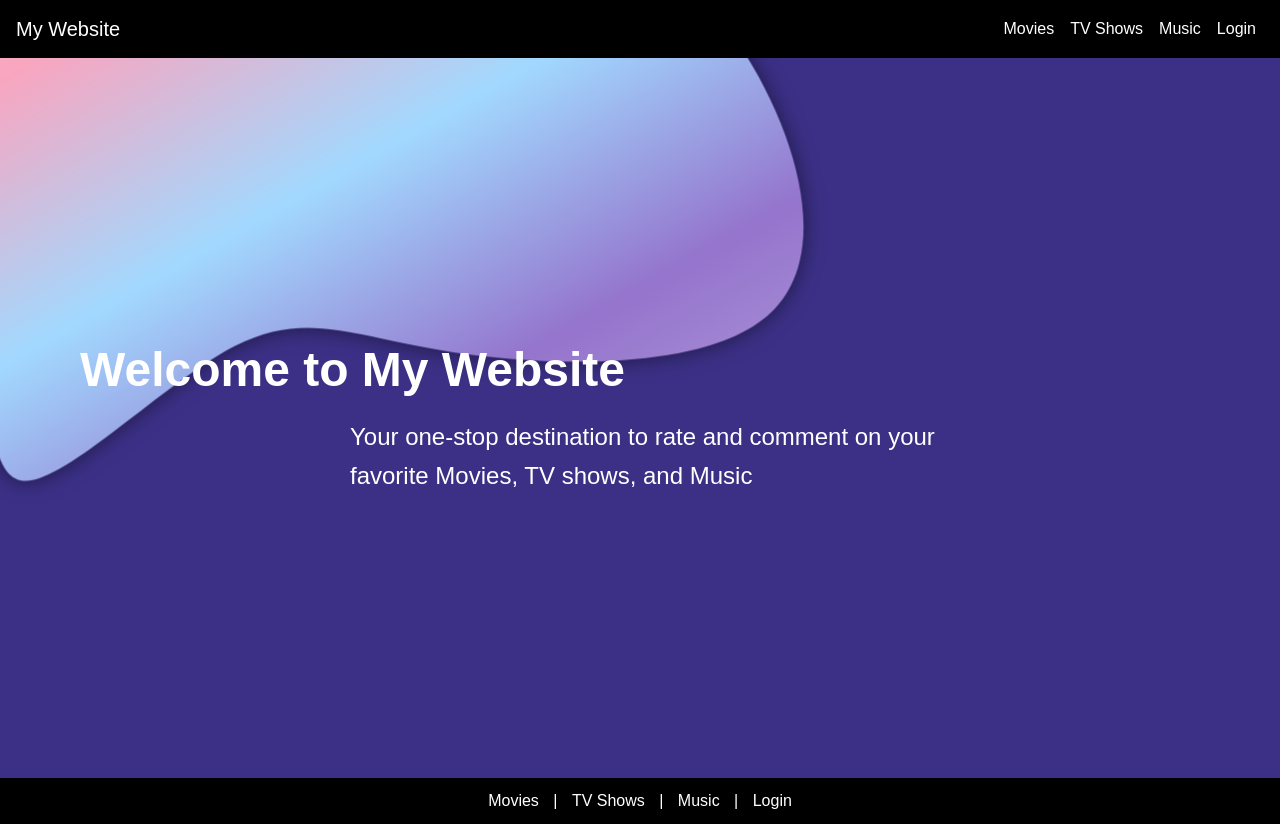
After one commit to DafneArreola/Chatter-React, a Flask app: page /movies in a window 1280 px wide. The commit adds this page. Run offline with Flask 3, Linux system fonts and the light colour scheme; some libraries are stand-ins or nearby versions.

```diff
--- a/backend/routes.py
+++ b/backend/routes.py
@@ -1,11 +1,29 @@
-from flask import Blueprint, request, jsonify, render_template
+from flask import Blueprint, request, render_template
 from backend.database import db
-from backend.movie_api import get_movie_details, search_movies, get_popular_movies
-
 
 main = Blueprint('main', __name__)
 
 @main.route('/')
 def home():
-    movies = get_popular_movies()
     return render_template('home.html', movies=movies)
+
+@main.route('/movies')
+def movies():
+    return render_template('movies.html', movies=movies)
+
+@main.route('/music')
+def music_search():
+    return render_template('music_search.html')
+
+# @main.route('/music_search', methods=['GET'])
+# def music_search():
+#     query = request.args.get('q', '')
+#     results = search_songs(query)  # Replace with your actual search function
+#     return render_template('music_search_results.html', query=query)
+
+# @main.route('/song/<int:song_id>')
+# def song_detail(song_id):
+#     # Retrieve song details, comments, and other relevant data from the database
+#     song = db.get_song_by_id(song_id)
+#     comments = db.get_comments_for_song(song_id)
+#     return render_template('song_detail.html', song=song, comments=comments)
--- /dev/null
+++ b/frontend/static/css/movies.css
@@ -0,0 +1,115 @@
+* {
+    margin: 0;
+    padding: 0;
+}
+
+.hero {
+    position: relative;
+    height: 90vh;
+    display: flex;
+    align-items: center;
+    justify-content: space-between;
+    padding: 0 20px;
+    overflow: hidden;
+    background-color: #3b3086;
+    color: white;
+}
+
+.blob {
+    position: absolute;
+    width: 80%;
+    height: auto;
+    top: 0;
+    left: 0;
+    transform: translateY(-10%);
+    z-index: 0;
+    animation: pulsate 5s infinite;
+    filter: drop-shadow(0 0 10px rgba(0, 0, 0, 0.5));
+}
+
+.blob svg {
+    width: 100%;
+    height: 100%;
+}
+
+.hero .content {
+    position: relative;
+    z-index: 1;
+    width: 50%;
+    display: flex;
+    flex-direction: column;
+    align-items: flex-start; /* Aligns the text to the start */
+    padding-left: 20px; /* Adds some space from the left */
+}
+
+.hero h1 {
+    font-size: 3em;
+    margin-bottom: 20px;
+    margin-left: 40px;
+    font-weight: bolder;
+    position: relative; /* Ensures the text overlays the blob */
+    z-index: 2; /* Ensures the text is above the blob */
+}
+
+.hero p {
+    font-size: 1.5em;
+    max-width: 600px;
+    margin: auto;
+    text-align: left;
+    position: relative; /* Ensures the text is positioned correctly */
+    z-index: 2; /* Ensures the text is above the blob */
+}
+
+
+@keyframes pulsate {
+    0%, 100% { transform: scale(1); }
+    50% { transform: scale(1.05); }
+}
+
+.gradient-svg {
+    width: 100%;
+    height: auto;
+}
+
+.gradient-svg path {
+    fill: url(#blobGradient);
+    animation: gradient-animation 10s ease infinite;
+}
+
+@keyframes gradient-animation {
+    0% {
+        fill: linear-gradient(115deg, #f9c6c9 0%, #f9a6c0 25%, #a2d9ff 50%, #f4f7a8 75%, #f4a6c2 100%);
+    }
+    50% {
+        fill: linear-gradient(115deg, #f4a6c2 0%, #f4f7a8 25%, #a2d9ff 50%, #f9a6c0 75%, #f9c6c9 100%);
+    }
+    100% {
+        fill: linear-gradient(115deg, #f9c6c9 0%, #f9a6c0 25%, #a2d9ff 50%, #f4f7a8 75%, #f4a6c2 100%);
+    }
+}
+
+.gradient-svg {
+    width: 100%;
+    height: auto;
+}
+
+.gradient-svg path {
+    fill: url(#blobGradient);
+    animation: gradient-animation 10s ease infinite;
+}
+
+@keyframes gradient-animation {
+    0% {
+        fill: linear-gradient(115deg, #f9c6c9 0%, #f9a6c0 25%, #a2d9ff 50%, #9575cd 75%, #b39ddb 100%);
+    }
+    50% {
+        fill: linear-gradient(115deg, #b39ddb 0%, #9575cd 25%, #a2d9ff 50%, #f9a6c0 75%, #f9c6c9 100%);
+    }
+    100% {
+        fill: linear-gradient(115deg, #f9c6c9 0%, #f9a6c0 25%, #a2d9ff 50%, #9575cd 75%, #b39ddb 100%);
+    }
+}
+
+.blob svg path {
+    animation: gradient-animation 15s ease infinite;
+}
--- a/frontend/templates/base.html
+++ b/frontend/templates/base.html
@@ -20,13 +20,13 @@
             <div class="collapse navbar-collapse" id="navbarNav">
                 <ul class="navbar-nav ml-auto">
                     <li class="nav-item">
-                        <a class="nav-link text-white" href="#">Movies</a>
+                        <a class="nav-link text-white" href="{{ url_for('main.movies') }}">Movies</a>
                     </li>
                     <li class="nav-item">
                         <a class="nav-link text-white" href="#">TV Shows</a>
                     </li>
                     <li class="nav-item">
-                        <a class="nav-link text-white" href="#">Music</a>
+                        <a class="nav-link text-white" href="{{ url_for('main.music_search') }}">Music</a>
                     </li>
                     <li class="nav-item">
                         <a class="nav-link text-white" href="#">Login</a>
--- /dev/null
+++ b/frontend/templates/movies.html
@@ -0,0 +1,32 @@
+{% extends 'base.html' %}
+{% block title %}
+<link rel="stylesheet" href="{{ url_for('static', filename='css/movies.css') }}">
+<script src="{{ url_for('static', filename='js/movies.js') }}" defer></script>
+{% endblock %}
+
+{% block content %}
+<main>
+    <div class="hero">
+        <div class="blob">
+            <svg viewBox="60 80 150 150" xmlns="http://www.w3.org/2000/svg" class="gradient-svg">
+                <defs>
+                    <linearGradient id="blobGradient" x1="0%" y1="0%" x2="100%" y2="100%">
+                        <stop offset="0%" stop-color="#f9c6c9" /> <!-- Pale Pink -->
+                        <stop offset="25%" stop-color="#f9a6c0" /> <!-- Light Pink -->
+                        <stop offset="50%" stop-color="#a2d9ff" /> <!-- Light Blue -->
+                        <stop offset="75%" stop-color="#9575cd" /> <!-- Medium Purple -->
+                        <stop offset="100%" stop-color="#b39ddb" /> <!-- Light Purple -->
+                    </linearGradient>
+                </defs>
+                <path fill="url(#blobGradient)" d="M35,-37.2C46.7,-39.7,58.6,-31.3,66.8,-18.7C75.1,-6.1,79.9,10.7,71.3,18.9C62.8,27.1,40.9,26.6,26.8,24.5C12.7,22.3,6.3,18.5,-3.8,23.6C-13.9,28.8,-27.7,43,-33.5,42.5C-39.4,41.9,-37.1,26.6,-44.1,12.6C-51.1,-1.5,-67.2,-14.3,-64.8,-20.9C-62.5,-27.6,-41.6,-28.1,-27.7,-24.9C-13.8,-21.7,-6.9,-14.9,2.4,-18.1C11.6,-21.4,23.3,-34.7,35,-37.2Z" transform="translate(100 100)" />
+            </svg>
+        </div>
+        <div class="content">
+            <h1>Welcome to My Website</h1>
+            <p>Your one-stop destination to rate and comment on your favorite Movies, TV shows, and Music</p>
+        </div>
+    </div>
+</main>
+{% endblock %}
+
+{% block scripts %}{% endblock %}
--- /dev/null
+++ b/package.json
@@ -0,0 +1,5 @@
+{
+  "dependencies": {
+    "gsap": "^3.12.5"
+  }
+}
```
Also changed, not shown: frontend/static/css/home.css (+36 -0 lines), frontend/static/css/music_search.css (added, +59 -0 lines), frontend/static/css/music_search_results.css (added, +23 -0 lines), frontend/static/css/song.css (added, +37 -0 lines), frontend/static/js/song.js (added, +37 -0 lines), frontend/templates/movie.html (deleted, +0 -10 lines), frontend/templates/music_search.html (added, +44 -0 lines), frontend/templates/music_search_results.html (added, +35 -0 lines), frontend/templates/song.html (added, +56 -0 lines), package-lock.json (added).
